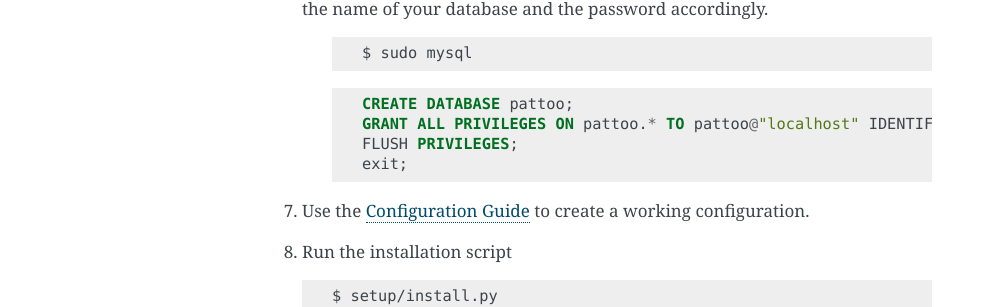
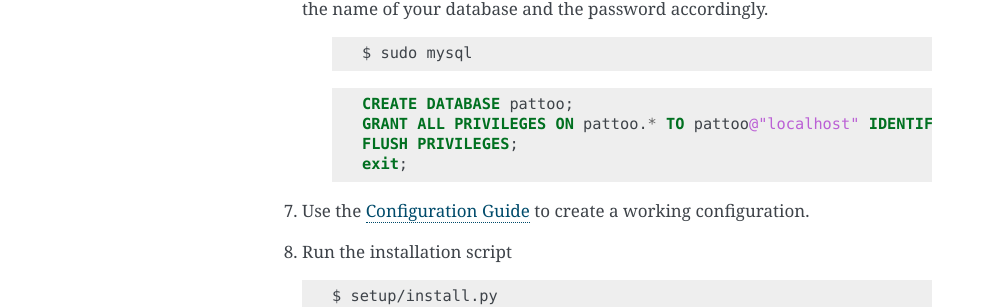
Before and after one commit to PalisadoesFoundation/pattoo, a Sphinx documentation site: the page built from docs/installation.rst, in a window 1280 px wide. Shown: the part 1085-1392 px from the top of the page, without its empty margins (148-1140 px from the left). Built offline with Sphinx 7.4.7, drawn with Linux system fonts in a browser that asks for light colours; pages that are not in the unit, such as notebooks, are missing from menus.

Commit message:
Updated codeblock types

```diff
--- a/docs/installation.rst
+++ b/docs/installation.rst
@@ -47,7 +47,7 @@ Follow these steps.
 
        $ sudo mysql
 
-    .. code-block:: sql
+    .. code-block:: mysql
 
         CREATE DATABASE pattoo;
         GRANT ALL PRIVILEGES ON pattoo.* TO pattoo@"localhost" IDENTIFIED BY 'PATTOO_PASSWORD';
```
